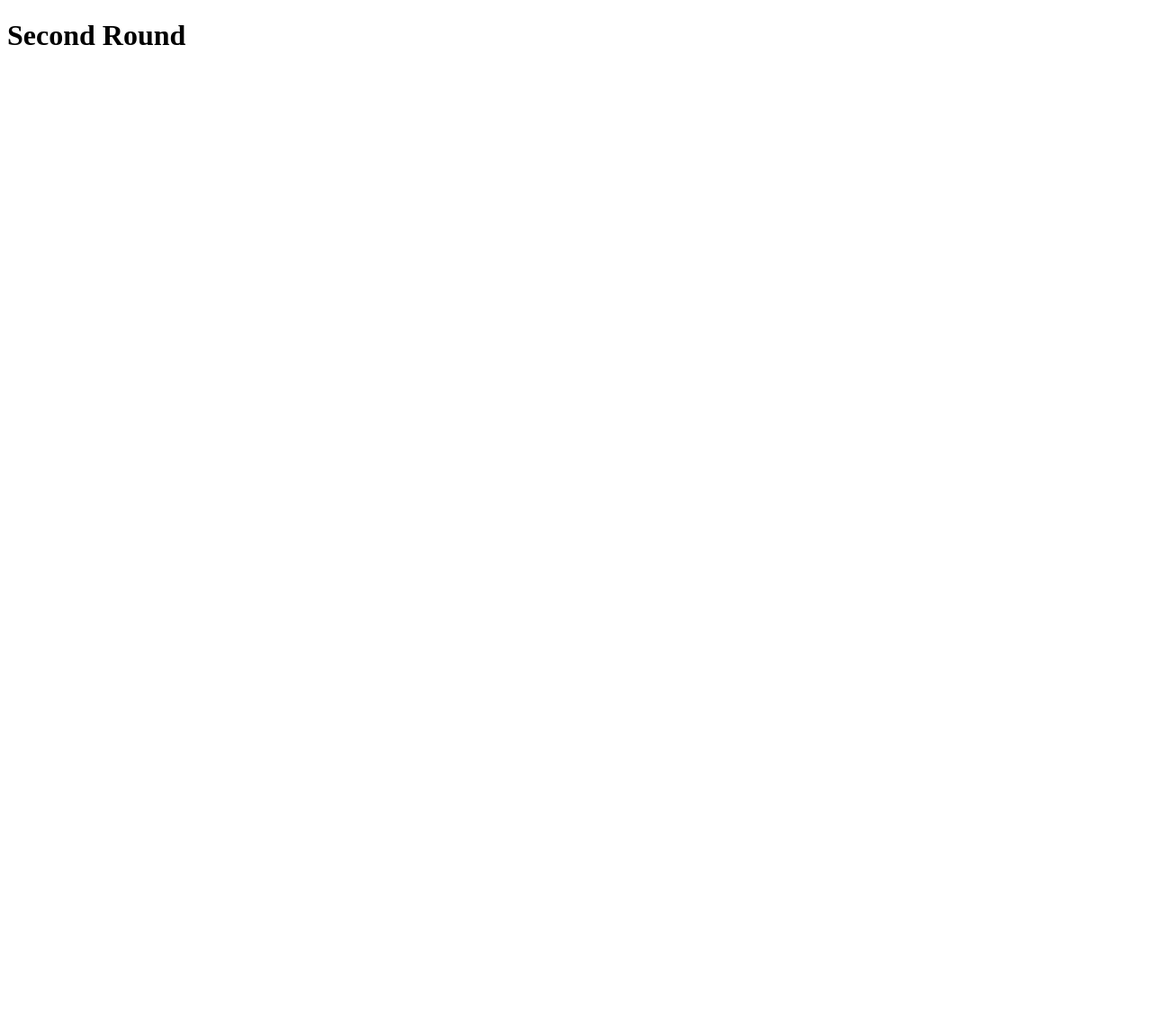
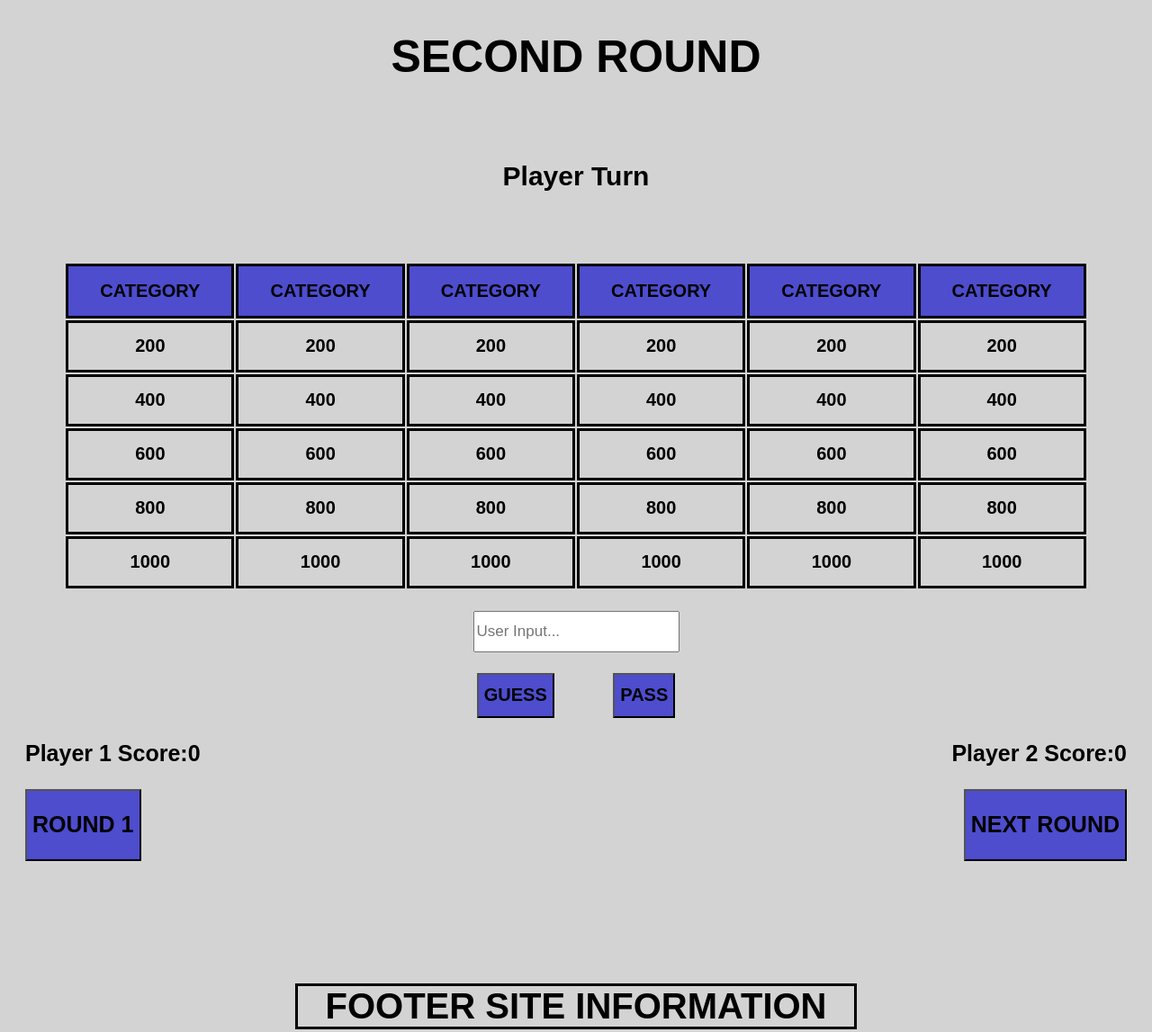
Before and after one commit to SamB219/JEOPARDY-PROJECT-PUBLIC, a plain HTML site: page round-2.html in a window 1280 px wide. Shown: the whole page at 90% size. Before the commit the page ends 800 px from the top, so only its background shows below. Drawn offline with Linux system fonts and the light colour scheme.

Commit message:
Jeopardy project Finished ---SAM B

```diff
--- a/round-2.html
+++ b/round-2.html
@@ -5,11 +5,154 @@
     <meta http-equiv="X-UA-Compatible" content="IE=edge" />
     <meta name="viewport" content="width=device-width, initial-scale=1.0" />
     <title>Jeopardy</title>
-    <script src="./scripts/index.js" type="module"></script>
+    <link rel="stylesheet" href="style.css">
   </head>
   <body>
-    <h1>Second Round</h1>
+
     <!-- Do not change the script source. Allows import/export to work. -->
     <script src="./scripts/index.js" type="module"></script>
+    <!-- under this -->
+
+
+  <div class="Headers">
+
+    <h1>SECOND ROUND</h1>
+    <br>
+</div>
+
+<!-- smaller header -->
+
+<div class="small_header">
+<h2>Player Turn</h2>
+<br>
+
+<!-- Tables -->
+<section class="wrapper">
+<!-- Category's -->
+  <table>
+    <tr>
+      <th class="category">CATEGORY</th>
+      <th class="category">CATEGORY</th>
+      <th class="category">CATEGORY</th>
+      <th class="category">CATEGORY</th>
+      <th class="category">CATEGORY</th>
+      <th class="category">CATEGORY</th>
+</tr>
+<!-- 100 Points -->
+
+<tr>
+
+      <td class="Points">200</td>
+      <td class="Points">200</td>
+      <td class="Points">200</td>
+      <td class="Points">200</td>
+      <td class="Points">200</td>
+      <td class="Points">200</td>
+
+
+</tr>
+<!-- 200 Points -->
+
+<tr>
+
+  <td class="Points">400</td>
+  <td class="Points">400</td>
+  <td class="Points">400</td>
+  <td class="Points">400</td>
+  <td class="Points">400</td>
+  <td class="Points">400</td>
+
+
+</tr>
+
+
+<!-- 300 Points -->
+
+<tr>
+
+  <td class="Points">600</td>
+  <td class="Points">600</td>
+  <td class="Points">600</td>
+  <td class="Points">600</td>
+  <td class="Points">600</td>
+  <td class="Points">600</td>
+
+
+</tr>
+
+
+<!-- 400 Points -->
+
+<tr>
+
+  <td class="Points">800</td>
+  <td class="Points">800</td>
+  <td class="Points">800</td>
+  <td class="Points">800</td>
+  <td class="Points">800</td>
+  <td class="Points">800</td>
+
+
+</tr>
+
+
+
+<!-- 500 Points -->
+
+<tr>
+
+  <td class="Points">1000</td>
+  <td class="Points">1000</td>
+  <td class="Points">1000</td>
+  <td class="Points">1000</td>
+  <td class="Points">1000</td>
+  <td class="Points">1000</td>
+
+
+</tr>
+</table>
+</section>
+<!-- End of Section -->
+<br>
+
+<form>
+
+<input class="input_bubble" placeholder="User Input...">
+
+</form>
+
+<!-- Buttons -->
+<br>
+
+<button class="guess_pass">  GUESS  </button>
+<button class="guess_pass">  PASS  </button>
+
+
+<!-- player scores -->
+<div class="score_con">
+<p class="p_score">Player 1 Score:0</p>
+
+<p class="p_score">Player 2 Score:0</p>
+
+</div>
+
+
+<!-- next round button -->
+<div class="return_next_button">
+
+
+  <a href="round-1.html">
+    <button class="next_round">ROUND 1</button> </a>
+
+<a href="final-jeopardy.html">
+  <button class="next_round">NEXT ROUND</button> </a>
+
+
+
+</div>
+
+<br>
+<br>
+<h1 class="Foot">FOOTER SITE INFORMATION</h1>
   </body>
 </html>
--- /dev/null
+++ b/style.css
@@ -0,0 +1,204 @@
+/* First Page */
+
+.Headers{
+    font-size: 25px;
+    text-align: center;
+    font-family:Arial, Helvetica, sans-serif;
+}
+
+body {
+    background-color: lightgrey;
+}
+
+#img_1{
+    display: block;
+    margin-left: auto;
+    margin-right: auto;
+    width: 70%;
+    height: 45%;
+    /* border-style: solid; */
+}
+
+
+.PB_Parent_Container{
+    display: flex;
+    justify-content: center;
+    align-items: center;
+}
+
+
+.play_button {
+    font-family: Arial, Helvetica, sans-serif;
+    font-size: 30px;
+    background-color: rgb(132, 149, 207);
+
+}
+
+
+
+
+
+/* Round-1 CSS Below */
+
+.small_header{
+    font-size: 20px;
+    text-align: center;
+    font-family:Arial, Helvetica, sans-serif;
+}
+
+
+/* wrapper*/
+.wrapper{
+    width: 90%;
+    margin: 0 auto;
+}
+
+table{
+    width: 100%;
+}
+
+/* CATEGORYS */
+
+.category{
+    height: 53px;
+    border-style: solid;
+    font-weight: bold;
+    font-family: Arial, Helvetica, sans-serif;
+    background-color: rgb(77, 77, 206);
+}
+
+/* Points */
+
+.Points{
+    height: 50px;
+    border-style: solid;
+    font-weight: bold;
+    font-family: Arial, Helvetica, sans-serif;
+}
+
+/* USER INPUT */
+.input_bubble{
+    font-family: Arial, Helvetica, sans-serif;
+    font-size: 17px;
+    height: 40px;
+}
+
+/* GUESS PASS BUTTONS */
+
+.guess_pass{
+    margin-left: 30px;
+    margin-right: 30px;
+    height: 50px;
+    font-size:100% ;
+    font-weight: bold;
+    background-color: rgb(77, 77, 206);
+}
+
+/* Player Score Paragraphs */
+
+
+.score_con{
+    font-size: 25px;
+    font-weight: bold;
+    font-family: Arial, Helvetica, sans-serif;
+    margin-left: 20px;
+    margin-right: 20px;
+    display: flex;
+    justify-content: space-between;
+
+}
+
+/* NEXT/MAIN BUTTONS */
+
+
+.return_next_button{
+    font-size: 25px;
+    font-weight: bold;
+    font-family: Arial, Helvetica, sans-serif;
+    margin-left: 20px;
+    margin-right: 20px;
+    display: flex;
+    justify-content: space-between;
+}
+
+
+
+
+.next_round{
+
+
+    height: 80px;
+    font-size:100% ;
+    font-weight: bold;
+    background-color: rgb(77, 77, 206);
+}
+
+
+/* Last Page Table */
+
+
+.wrapper_2{
+    width: 68%;
+    margin: 0 auto;
+
+}
+.F_CATEGORY{
+    height: 60px;
+    border-style: solid;
+    font-weight: bold;
+    font-family: Arial, Helvetica, sans-serif;
+    background-color: rgb(77, 77, 206);
+}
+
+.F_QUEST{
+
+
+    height: 430px;
+    border-style: solid;
+    font-weight: bold;
+    font-family: Arial, Helvetica, sans-serif;
+}
+
+/* WHY DOESNT THIS EFFECT THE TABLES ON MY OTHER PAGES? I THOUGHT IT WOULD?
+IS IT BECAUSE I HAVE ANOTHER TABLE CSS ABOVE? */
+
+
+table{
+    padding-top: 30px;
+}
+
+
+/* bet button */
+
+.Bet_Button{
+    font-family: Arial, Helvetica, sans-serif;
+    font-size: 30px;
+    background-color: rgb(77, 77, 206);
+    padding-left: 20px;
+    padding-right: 20px;
+}
+
+/* FOOTERS */
+
+.Foot{
+/* final page footer */
+    margin-top: 90px;
+    padding-left: 30px;
+    padding-right: 30px;
+    font-size: 40px;
+    display: inline-block;
+    border-style: solid;
+    font-family: Arial, Helvetica, sans-serif;
+
+}
+
+.Footer{
+    margin-top: 80px;
+    text-align: center;
+    font-size: 40px;
+    font-family: Arial, Helvetica, sans-serif;
+
+
+
+
+}
```
Also changed, not shown: final-jeopardy.html (+67 -2 lines), index.html (+30 -0 lines), round-1.html (+146 -1 lines), 2 other files.
